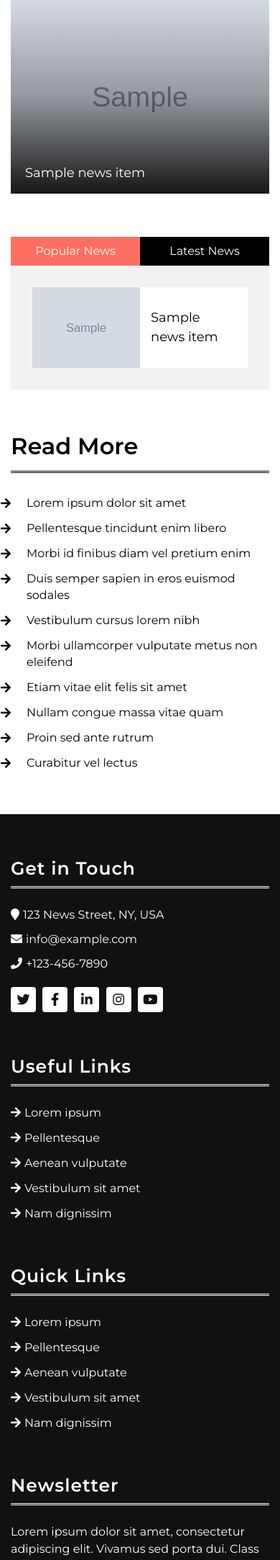
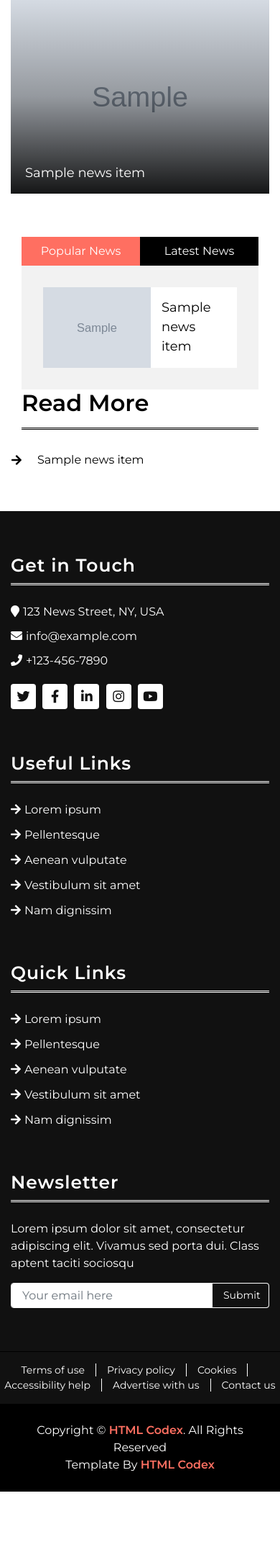
Before and after one commit to Beka188/TengeNews, a FastAPI app: template templates/index.html in a window 390 px wide. Shown: the part 2198-4365 px from the top of the page at 72% size. After the commit the page ends 4270 px from the top, so only its background shows below. Run offline with FastAPI, Linux system fonts and the light colour scheme; the template is opened without the code that fills it: most values are stand-ins (such as "Sample title", 1, 10 or a date in 2020); grey boxes marked "Sample" are stand-in pictures; parts of the project's set-up code (start-up, migrations or seed data) failed here and were passed over; some libraries are stand-ins or nearby versions.

Commit message:
Add read_more section, fix bug with image not found'

```diff
--- a/main.py
+++ b/main.py
@@ -10,11 +10,11 @@ templates = Jinja2Templates(directory="templates")
 
 @app.get("/")
 async def main_page(request: Request):
-    top_news, sport_news, edu_news, travel_news, trending_news, popular_news, latest_news = main_page_news_collection()
+    top_news, sport_news, edu_news, travel_news, trending_news, popular_news, latest_news, read_more = main_page_news_collection()
     return templates.TemplateResponse("index.html", {"request": request, "top_news": top_news, "sport_news": sport_news,
                                                      "edu_news": edu_news, "travel_news": travel_news,
                                                      'trending_news': trending_news, "popular_news": popular_news,
-                                                     "latest_news": latest_news})
+                                                     "latest_news": latest_news, "read_more": read_more})
 
 
 @app.get("/search/")
@@ -33,3 +33,5 @@ async def open_file(request: Request, title: str, image: str, category: str = ""
     return templates.TemplateResponse("single_page.html", {"request": request, "title": title, "image": image,
                                                            "related_news": related_news,
                                                            "article_content": article_content})
+
+get_popular_news(original_link, "")
--- a/templates/index.html
+++ b/templates/index.html
@@ -117,7 +117,7 @@
 <div class="top-news">
     <div class="container">
         <div class="row">
-            <div class="col-md-6 tn-left">
+            <div class="col-md-12 tn-left">
                 <div class="row tn-slider">
                     {% for news_item in top_news %}
                     <div class="col-md-6">
@@ -216,11 +216,14 @@
 </div>
 <!-- Category News End-->
 
+<div class="container">
+    <div class="row">
+        <div class="col-md-6">
             <!-- Tab News Start-->
             <div class="tab-news">
                 <div class="container">
                     <div class="row">
-            <div class="col-md-6">
+                        <div class="col-md-12">
                             <ul class="nav nav-pills nav-justified">
                                 <li class="nav-item">
                                     <a class="nav-link active" data-toggle="pill" href="#popular">Popular News</a>
@@ -242,7 +245,6 @@
                                         </div>
                                     </div>
                                     {% endfor %}
-
                                 </div>
                                 <div id="latest" class="container tab-pane fade">
                                     {% for news_item in latest_news %}
@@ -261,32 +263,35 @@
                     </div>
                 </div>
             </div>
-<!-- Tab News Start-->
-
+            <!-- Tab News End-->
+        </div>
+        <div class="col-md-1">
+        </div>
+        <div class="col-md-5">
             <!-- Main News Start-->
             <div class="main-news">
                 <div class="container">
                     <div class="row">
-            <div class="col-lg-3">
+                        <div class="col-lg-9">
                             <div class="mn-list">
                                 <h2>Read More</h2>
                                 <ul>
-                        <li><a href="">Lorem ipsum dolor sit amet</a></li>
-                        <li><a href="">Pellentesque tincidunt enim libero</a></li>
-                        <li><a href="">Morbi id finibus diam vel pretium enim</a></li>
-                        <li><a href="">Duis semper sapien in eros euismod sodales</a></li>
-                        <li><a href="">Vestibulum cursus lorem nibh</a></li>
-                        <li><a href="">Morbi ullamcorper vulputate metus non eleifend</a></li>
-                        <li><a href="">Etiam vitae elit felis sit amet</a></li>
-                        <li><a href="">Nullam congue massa vitae quam</a></li>
-                        <li><a href="">Proin sed ante rutrum</a></li>
-                        <li><a href="">Curabitur vel lectus</a></li>
+                                    {% for news_item in read_more %}
+                                    <li>
+                                        <a href="/news?title={{ news_item.title }}&category=popular&image={{news_item.image}}">{{news_item.title}}</a>
+                                    </li>
+                                    {% endfor %}
                                 </ul>
                             </div>
                         </div>
                     </div>
                 </div>
             </div>
+            <!-- Main News End-->
+        </div>
+    </div>
+</div>
+
 <!-- Main News End-->
 
 <!-- Footer Start -->
```
Also changed, not shown: News.py (+64 -26 lines), templates/search.html (+1 -22 lines). Lines whose indentation alone changed are shown as unchanged.
